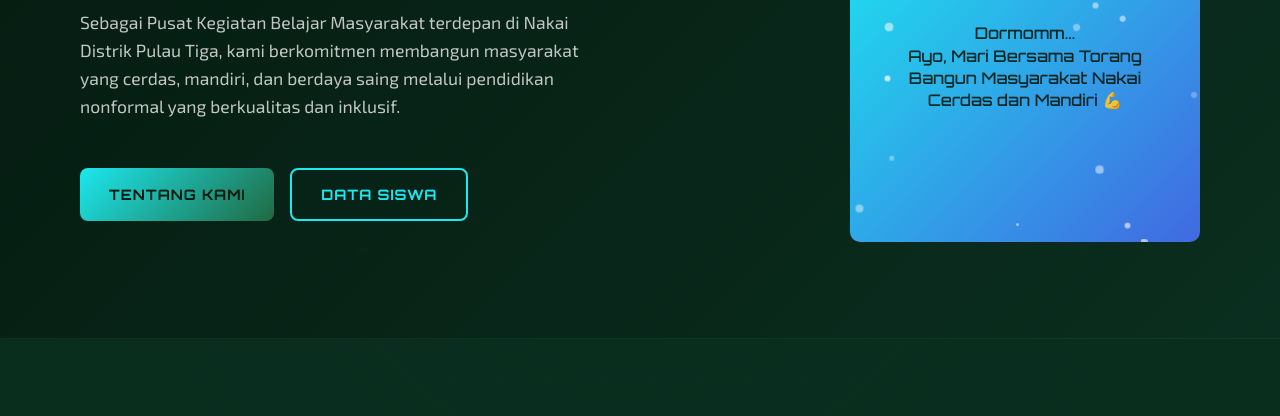
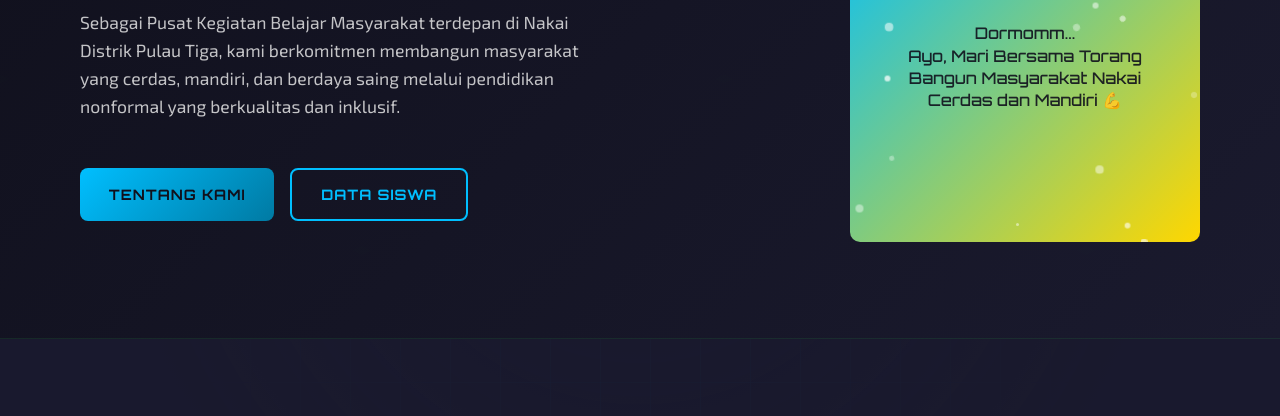
Before and after one commit to Mryanto96/Belajar-pkbm-nakai-cerdas, a plain HTML site: page index.html in a window 1280 px wide. Shown: the part 268-684 px from the top of the page. Drawn offline with nearby package versions, Linux system fonts and the light colour scheme.

Commit message:
ubah tampilan halaman

```diff
--- a/css/style.css
+++ b/css/style.css
@@ -1,4 +1,18 @@
 :root {
+    --primary: #00BFFF;
+    --primary-dark: #007AA3;
+    --secondary: #A300FF;
+    --accent: #FFD700;
+    --dark: #1A1A2E;
+    --darker: #10101C;
+    --light: #F5F5F5;
+    --grid-color: rgba(0, 191, 255, 0.08);
+    --card-bg: rgba(16, 16, 28, 0.9);
+    --glow: 0 0 6px var(--primary), 0 0 16px var(--primary);
+}
+
+
+/* :root {
     --primary: #1ce8ef;
     --primary-dark: #206941;
     --secondary: #FFA500;
@@ -9,7 +23,7 @@
     --grid-color: rgba(46, 139, 87, 0.1);
     --card-bg: rgba(10, 46, 31, 0.8);
     --glow: 0 0 4px var(--primary), 0 0 10px var(--primary);
-}
+} */
 
 * {
     margin: 0;
```
